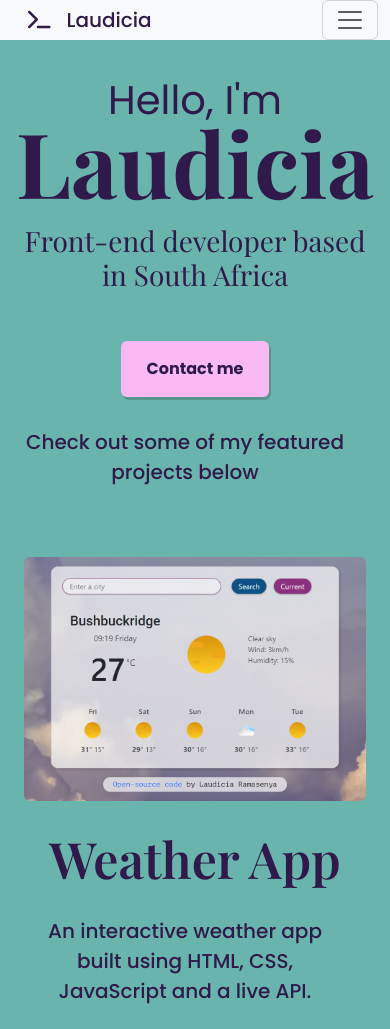
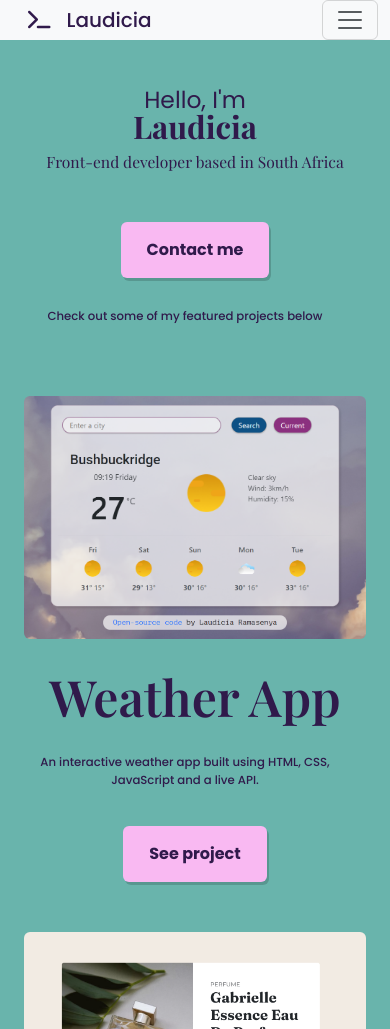
Before and after one commit to LaudRam/portfolio-project, a plain HTML site: page index.html in a window 390 px wide. Shown: the top 1029 px of the page. Drawn offline with nearby package versions, Linux system fonts and the light colour scheme.

Commit message:
Updated font size for mobile view

```diff
--- a/styles/app.css
+++ b/styles/app.css
@@ -152,14 +152,21 @@ a.nav-link:hover {
 }
 
 @media (max-width: 576px) {
-  /* h1 {
-    font-size: 50px !important;
-  } */
+  body {
+    justify-content: center !important;
+  }
+  h1 {
+    font-size: 8vw !important;
+  }
   h2 {
     margin-bottom: 50px !important;
+    font-size: 4vw !important;
   }
-  body {
-    justify-content: center !important;
+  h3 {
+    font-size: 6vw !important;
+  }
+  p {
+    font-size: 3vw !important;
   }
   .nav-style {
     padding: 0 !important;
```
